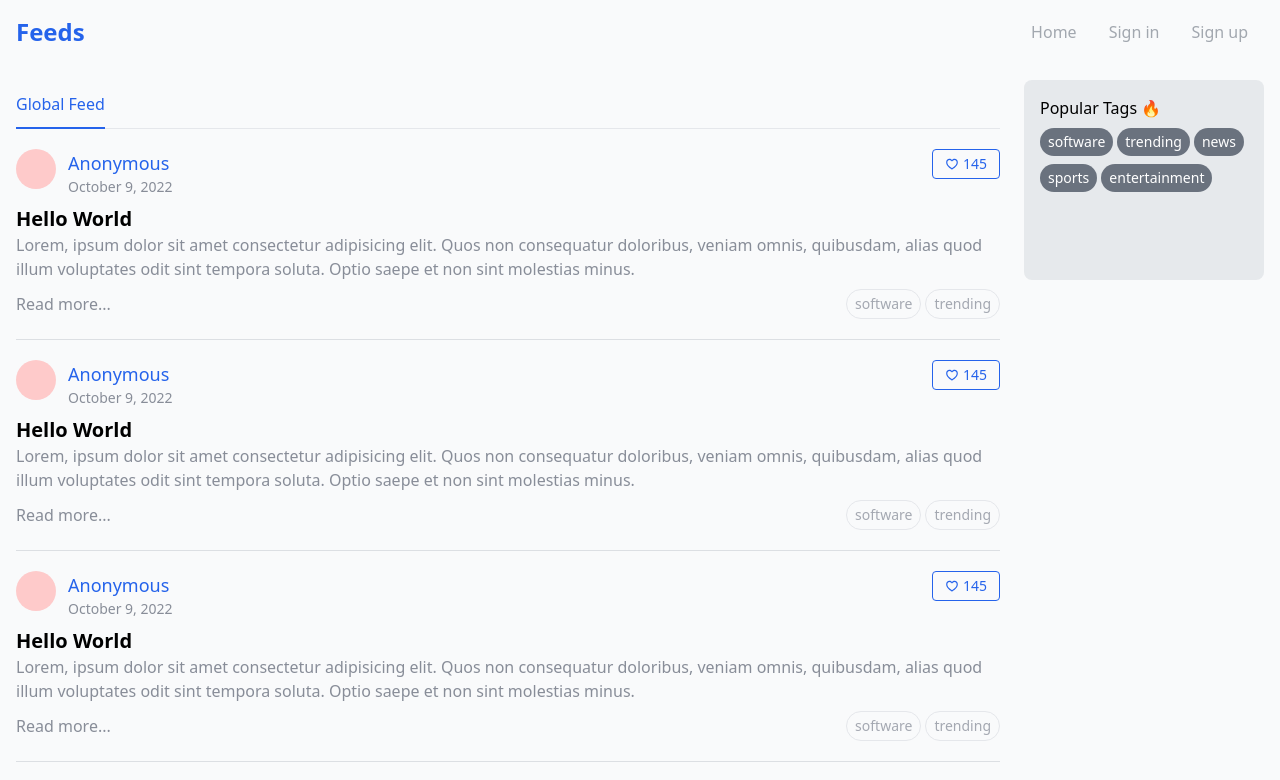
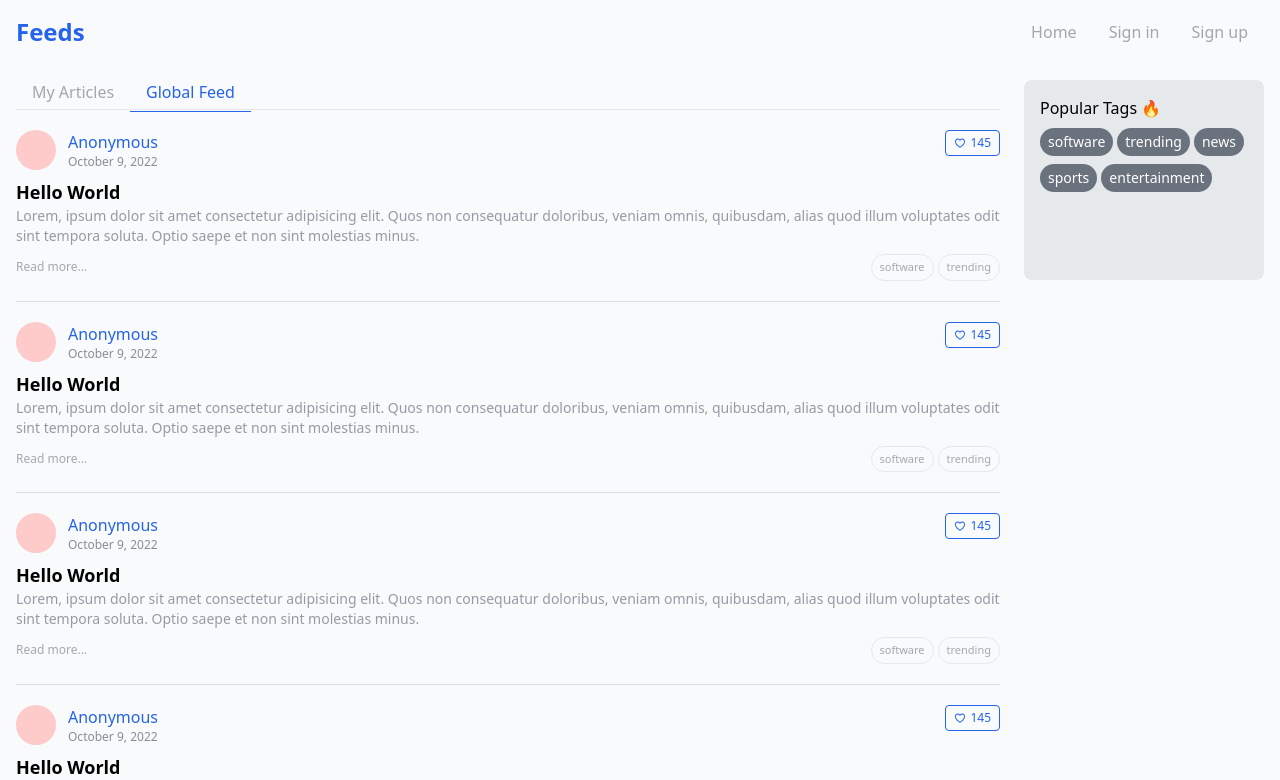
Before and after one commit to KCode96/feeds, a Next.js app in the folder client/: page / in a window 1280 px wide. Shown: the top 780 px of the page. Built offline with nearby package versions, Linux system fonts and the light colour scheme; no server answers.

Commit message:
add: static single article page

```diff
--- a/client/components/Main/Navbar/AuthNav.tsx
+++ b/client/components/Main/Navbar/AuthNav.tsx
@@ -14,14 +14,14 @@ export default function AuthNav({ pathname }: Props) {
     const { user } = useAuth();
 
     return (
-        <ul className="flex items-center text-sm space-x-5 sm:text-base">
+        <ul className="flex items-center text-sm space-x-3 sm:text-base sm:space-x-5">
             <Link href="/">
                 <li
-                    className={`text-gray-600/50  ${
+                    className={`text-gray-600/50 hidden ${
                         pathname == '/'
                             ? 'text-black hover:text-black'
                             : 'hover:text-gray-500'
-                    } `}
+                    } sm:block`}
                 >
                     Home
                 </li>
--- /dev/null
+++ b/client/pages/articles/[id].tsx
@@ -0,0 +1,12 @@
+import Layout from '@/components/Main/Layout';
+import Link from 'next/link';
+import React from 'react';
+import ArticleView from 'views/ArticleView';
+
+export default function ArticlePage() {
+    return (
+        <Layout title="">
+            <ArticleView />
+        </Layout>
+    );
+}
--- /dev/null
+++ b/client/views/ArticleView/ArticleHeader.tsx
@@ -0,0 +1,42 @@
+import Link from 'next/link';
+import React from 'react';
+import { SlUserFollowing, SlUserUnfollow } from 'react-icons/sl';
+import { RiHeart3Line } from 'react-icons/ri';
+
+export default function ArticleHeader() {
+    return (
+        <div className="bg-[#333333]">
+            <div className="container mx-auto py-6 md:py-8 lg:py-12">
+                <h1 className="text-white/90 text-2xl font-semibold sm:text-3xl md:text-4xl">
+                    Hello World Lorem ipsum dolor sit amet consectetur,
+                    adipisicing elit. Error, ut.
+                </h1>
+                <div className="flex items-center justify-between mt-4 sm:mt-6">
+                    <div className="flex items-center">
+                        <Link href="">
+                            <div className="h-[35px] w-[35px] rounded-full bg-blue-200"></div>
+                        </Link>
+                        <div className="ml-2">
+                            <Link href="">
+                                <h3 className=" text-sm text-white/90 transition hover:underline">
+                                    Kaung Zaw
+                                </h3>
+                            </Link>
+                            <div className="text-[11px] text-gray-400/80 font-light">
+                                December 10, 2022
+                            </div>
+                        </div>
+                        <button className="ml-4 flex items-center text-blue-500 border-blue-500 text-xs border px-2 py-1 rounded transition hover:bg-gray-600/10">
+                            <SlUserFollowing />
+                            <span className="ml-1">Follow</span>
+                        </button>
+                    </div>
+                    <button className="flex items-center text-blue-500 border-blue-500 text-xs border px-2 py-1 rounded transition hover:bg-gray-600/10">
+                        <RiHeart3Line />
+                        <span className="ml-1">Favorite (99)</span>
+                    </button>
+                </div>
+            </div>
+        </div>
+    );
+}
--- /dev/null
+++ b/client/views/ArticleView/Comment.tsx
@@ -0,0 +1,24 @@
+import React from 'react';
+import { MdDeleteForever } from 'react-icons/md';
+
+export default function Comment() {
+    return (
+        <div className="flex flex-col w-full  max-w-[700px]">
+            <div className="p-4 text-sm caret-blue-500 border-t border-l border-r rounded-tl rounded-tr text-black/90">
+                Hello comment_!
+            </div>
+            <div className="py-2 px-4 flex items-center justify-between bg-gray-200/40 border rounded-bl rounded-br">
+                <div className="flex items-center">
+                    <div className="w-[25px] h-[25px] rounded-full bg-gray-400"></div>
+                    <span className="text-[13px] text-blue-500 mx-2">Moon</span>
+                    <span className="text-[10px] text-gray-500/80 text-light">
+                        December 26, 2022
+                    </span>
+                </div>
+                <button>
+                    <MdDeleteForever className="text-gray-600/80" />
+                </button>
+            </div>
+        </div>
+    );
+}
--- /dev/null
+++ b/client/views/ArticleView/CommentSection.tsx
@@ -0,0 +1,23 @@
+import React from 'react';
+
+import Comment from './Comment'
+import PostCommentEditor from './PostCommentEditor';
+
+export default function CommentSection() {
+    const comments = [
+        { id: 1, text: 'Hello' },
+        { id: 2, text: 'Hello' },
+        { id: 3, text: 'Hello' },
+        { id: 4, text: 'Hello' },
+    ];
+    return (
+        <div className="py-6">
+            <PostCommentEditor />
+            <div className='mt-4 space-y-3'>
+                {comments.map(c => (
+                    <Comment />
+                ))}
+            </div>
+        </div>
+    );
+}
--- /dev/null
+++ b/client/views/ArticleView/PostCommentEditor.tsx
@@ -0,0 +1,19 @@
+import React from 'react';
+
+export default function PostCommentEditor() {
+    return (
+        <div className="flex flex-col w-full  max-w-[700px]">
+            <textarea
+                minLength={6}
+                className="w-full outline-none p-4 placeholder:font-light text-sm caret-blue-500 border-t border-l border-r rounded-tl rounded-tr"
+                placeholder="Write a comment..."
+            />
+            <div className="py-2 px-4 flex items-center justify-between bg-gray-200/40 border rounded-bl rounded-br">
+                <div className="w-[30px] h-[30px] rounded-full bg-gray-400"></div>
+                <button className="text-sm text-white bg-blue-500 px-4  py-1 rounded transition hover:bg-blue-400">
+                    Post
+                </button>
+            </div>
+        </div>
+    );
+}
--- /dev/null
+++ b/client/views/ArticleView/index.tsx
@@ -0,0 +1,25 @@
+import React from 'react';
+import ArticleHeader from './ArticleHeader';
+import CommentSection from './CommentSection';
+
+export default function ArticleView() {
+    return (
+        <div>
+            <ArticleHeader />
+            <div className="container mx-auto">
+                <div className="py-6 text-black/80 border-b">
+                    Lorem ipsum dolor sit amet consectetur, adipisicing elit.
+                    Molestias, suscipit esse quia cupiditate unde sunt quas amet
+                    reprehenderit inventore ducimus deserunt eum animi iste
+                    praesentium quaerat delectus nesciunt assumenda magni dolor
+                    aspernatur consequatur! Tempora nihil delectus recusandae
+                    ducimus nobis asperiores qui magni. Non minus soluta
+                    consequatur possimus molestias adipisci, sapiente rem
+                    facere? Accusamus voluptas optio odit veritatis, sint cum
+                    ipsam?
+                </div>
+                <CommentSection />
+            </div>
+        </div>
+    );
+}
--- a/client/views/HomeView/Feed.tsx
+++ b/client/views/HomeView/Feed.tsx
@@ -1,3 +1,4 @@
+import Link from 'next/link';
 import React from 'react';
 import { RiHeart3Line } from 'react-icons/ri';
 
@@ -8,33 +9,34 @@ export default function Feed() {
                 <div className="flex">
                     <div className="w-[40px] h-[40px] rounded-full bg-red-200"></div>
                     <div className="ml-3">
-                        <div className="cursor-pointer text-blue-600 text-lg hover:underline hover:text-blue-400">
+                        <div className="cursor-pointer text-blue-600  hover:underline hover:text-blue-400">
                             Anonymous
                         </div>
-                        <div className="text-sm text-gray-500/80 font-light">
+                        <div className="text-xs text-gray-500/80 font-light">
                             October 9, 2022
                         </div>
                     </div>
                 </div>
-                <div className="flex items-center border-[1px] py-1 px-3 text-sm border-blue-600 rounded cursor-pointer text-blue-600 hover:bg-blue-500 hover:text-white">
+                <div className="flex items-center border-[1px] py-1 px-2 text-xs  border-blue-600 rounded cursor-pointer text-blue-600 hover:bg-blue-500 transition hover:text-white">
                     <RiHeart3Line className="mr-1 " />
                     145
                 </div>
             </div>
+            <Link href="/articles/:id">
                 <div className="my-2">
-                <h1 className="text-xl font-semibold">Hello World</h1>
-                <p className="text-gray-500/80">
-                    Lorem, ipsum dolor sit amet consectetur adipisicing elit.
-                    Quos non consequatur doloribus, veniam omnis, quibusdam,
-                    alias quod illum voluptates odit sint tempora soluta. Optio
-                    saepe et non sint molestias minus.
+                    <h1 className="text-lg font-semibold">Hello World</h1>
+                    <p className="text-gray-500/70 text-sm">
+                        Lorem, ipsum dolor sit amet consectetur adipisicing
+                        elit. Quos non consequatur doloribus, veniam omnis,
+                        quibusdam, alias quod illum voluptates odit sint tempora
+                        soluta. Optio saepe et non sint molestias minus.
                     </p>
                 </div>
                 <div className="flex justify-between items-center">
-                <div className="cursor-pointer text-gray-500/80 hover:text-blue-600">
+                    <div className="cursor-pointer text-xs text-gray-500/60 transition hover:text-blue-600">
                         Read more...
                     </div>
-                <div className="flex text-sm text-gray-500/60">
+                    <div className="flex items-center text-[11px] text-gray-500/60">
                         <div className="border rounded-full px-2 py-1">
                             software
                         </div>
@@ -43,6 +45,7 @@ export default function Feed() {
                         </div>
                     </div>
                 </div>
+            </Link>
         </div>
     );
 }
--- a/client/views/HomeView/FeedSection.tsx
+++ b/client/views/HomeView/FeedSection.tsx
@@ -1,15 +1,12 @@
-import React from 'react';
+import React, { useState } from 'react';
 import Feed from './Feed';
 import FeedPagination from './FeedPagination';
+import FeedSelect from './FeedSelect';
 
 export default function FeedSection() {
     return (
         <div className="sm:mr-6 sm:order-1 sm:flex-1">
-            <div className="border-b py-3">
-                <div className="cursor-pointer border-b-2 border-blue-600 inline py-3 text-blue-600">
-                    Global Feed
-                </div>
-            </div>
+            <FeedSelect />
             <div>
                 {[2, 3, 4, 0, 10, 9].map(i => (
                     <Feed />
--- /dev/null
+++ b/client/views/HomeView/FeedSelect.tsx
@@ -0,0 +1,28 @@
+import React, { useState } from 'react';
+
+export default function FeedSelect() {
+    const [selected, setSelected] = useState<'default' | 'global'>('global');
+
+    return (
+        <div className="border-b pb-[5px] ">
+            <a
+                onClick={() => setSelected('default')}
+                className={`link-primary px-4 py-2  ${
+                    selected == 'default' &&
+                    'text-blue-600 border-b-[1.5px] border-blue-600 transition hover:text-blue-600'
+                }`}
+            >
+                My Articles
+            </a>
+            <a
+                onClick={() => setSelected('global')}
+                className={`link-primary px-4 py-2  ${
+                    selected == 'global' &&
+                    'text-blue-600 border-b-[1.5px] border-blue-600 transition hover:text-blue-600'
+                }`}
+            >
+                Global Feed
+            </a>
+        </div>
+    );
+}
```
Lines whose indentation alone changed are shown as unchanged.
